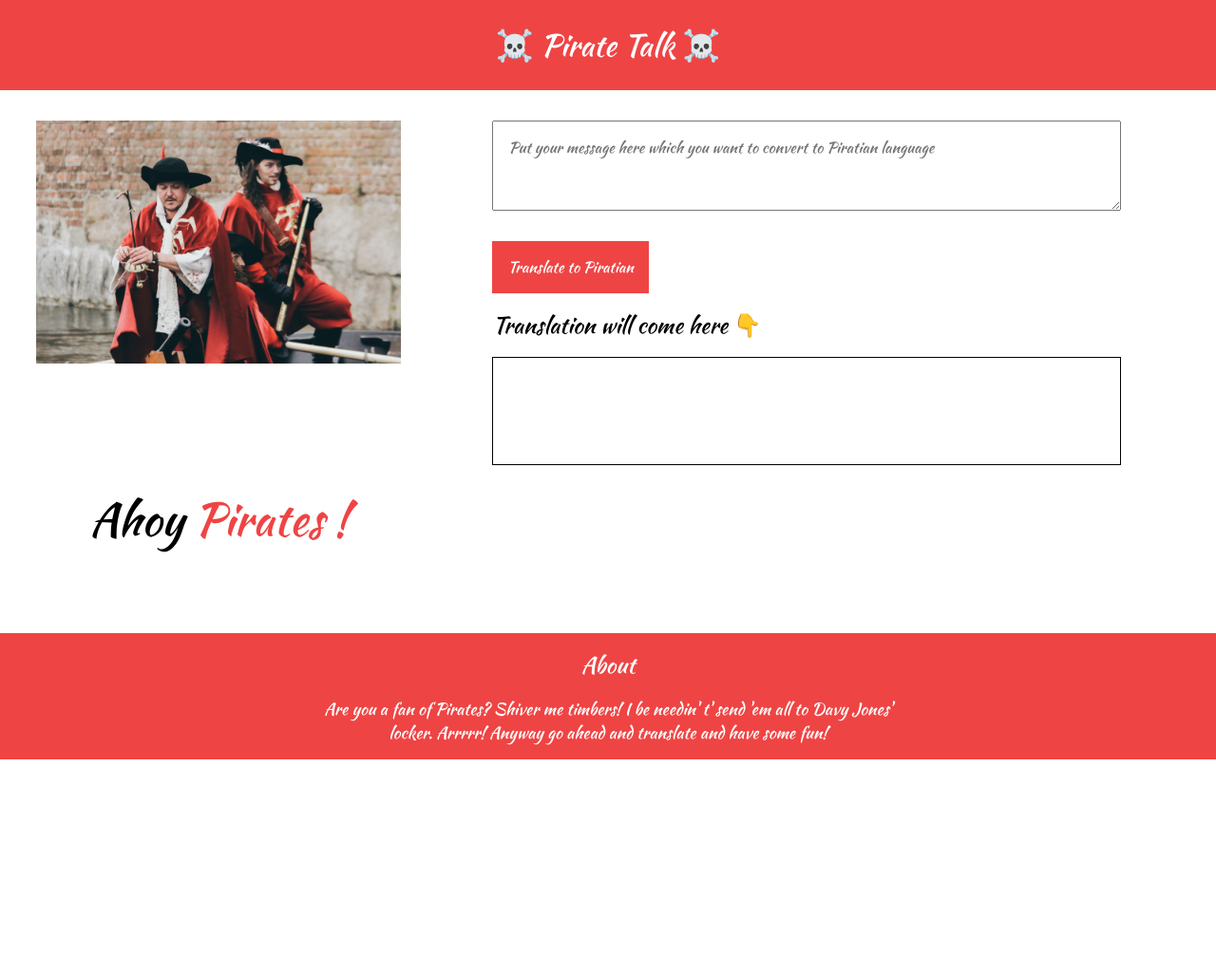
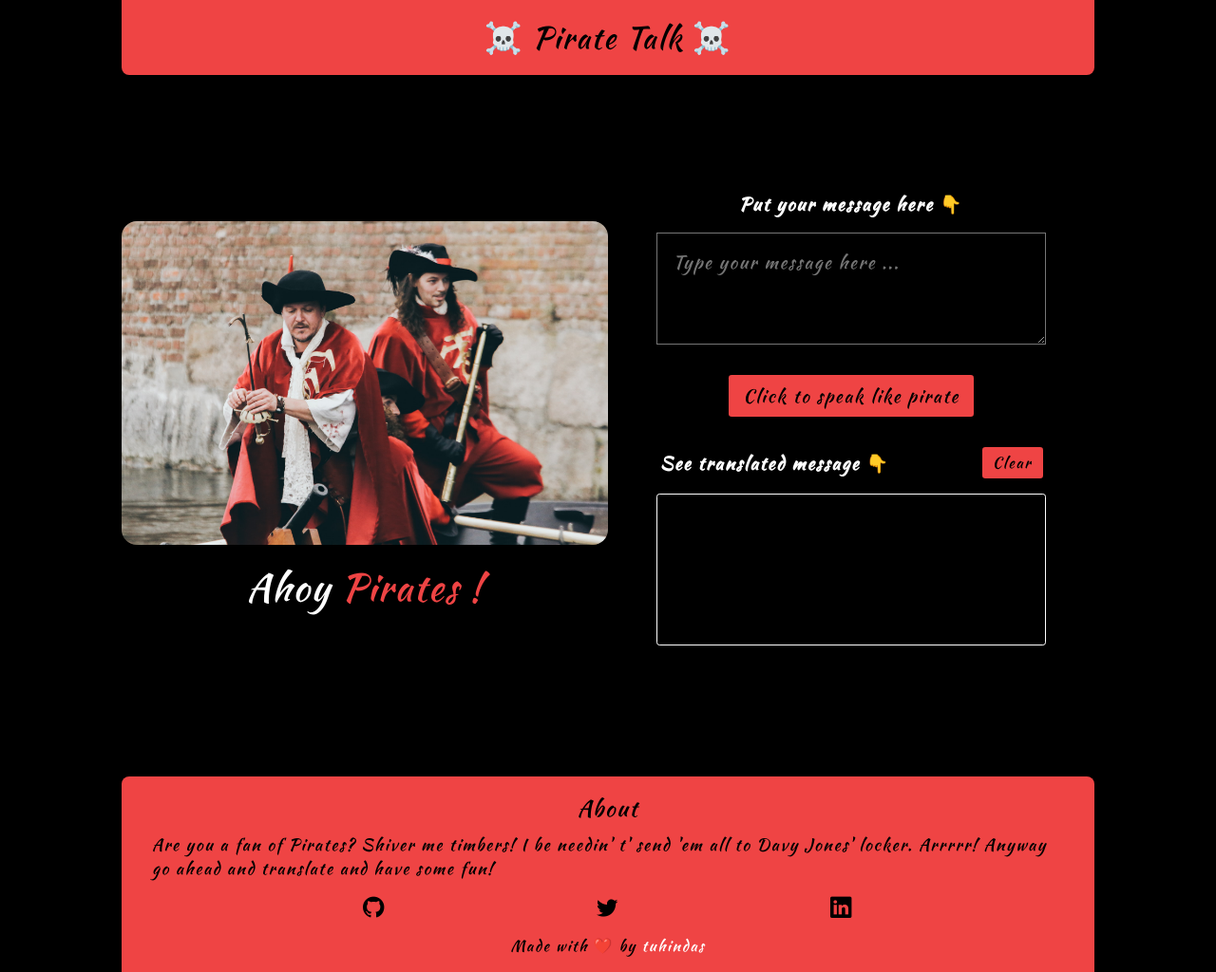
Before and after one commit to tuhindas30/piratetalks, a plain HTML site: page index.html in a window 1280 px wide. Shown: the whole page at 95% size. Before the commit the page ends 800 px from the top, so only its background shows below. Drawn offline with nearby package versions, Linux system fonts and the light colour scheme.

Commit message:
structure code 🎨

```diff
--- /dev/null
+++ b/assets/styles/styles.css
@@ -0,0 +1,207 @@
+@import url("https://fonts.googleapis.com/css2?family=Kaushan+Script&display=swap");
+@import url("https://cdn.jsdelivr.net/npm/bootstrap-icons@1.5.0/font/bootstrap-icons.css");
+
+* {
+  margin: 0;
+  padding: 0;
+  box-sizing: border-box;
+  letter-spacing: 0.1rem;
+  font-family: "Kaushan Script", cursive;
+}
+
+:root {
+  --primary-color: #ef4444;
+  --black: #000;
+  --white: #fff;
+}
+
+body {
+  color: var(--white);
+  background-color: var(--black);
+}
+
+a {
+  color: var(--black);
+  text-decoration: none;
+}
+
+.navbar {
+  padding: 1rem 0;
+  background-color: var(--primary-color);
+  text-align: center;
+  font-size: 1.4rem;
+  color: var(--black);
+}
+
+.wrapper {
+  display: flex;
+  flex-direction: column;
+}
+
+.hero-header {
+  display: flex;
+  flex-direction: column;
+  align-items: center;
+  justify-content: center;
+  height: calc(100vh - 3.8rem);
+}
+
+.hero-image {
+  width: 100%;
+  border-radius: 1rem;
+}
+
+.hero-heading {
+  margin: 1rem 0rem;
+  text-align: center;
+  font-size: 1.5rem;
+  text-align: center;
+  color: var(--white);
+}
+
+.button {
+  padding: 0.5rem 0.95rem;
+  margin: 1rem;
+  font-size: 1.2rem;
+  background-color: var(--primary-color);
+  border: none;
+  border-radius: 0.2rem;
+  cursor: pointer;
+}
+
+.button-small {
+  padding: 0.3rem 0.7rem;
+  font-size: 1rem;
+  margin: 0;
+}
+
+.button:hover {
+  transition: 0.5s;
+  background-color: rgb(239, 68, 68, 0.9);
+}
+
+.input,
+.output {
+  width: 100%;
+  text-align: center;
+}
+
+.input-heading,
+.output-heading {
+  padding: 1rem 0;
+  font-size: 1.2rem;
+  font-weight: bold;
+}
+
+.output-heading {
+  padding: 1rem 2.3rem;
+  font-size: 1rem;
+  display: flex;
+  align-items: center;
+  justify-content: space-between;
+}
+
+#text-input {
+  display: block;
+  width: 80%;
+  margin: 0 auto 1rem auto;
+  padding: 1rem;
+  font-size: 1.2rem;
+  background-color: inherit;
+  color: var(--white);
+}
+
+#output-text {
+  width: 80%;
+  height: 20vh;
+  text-align: left;
+  font-size: 1.2rem;
+  overflow-y: auto;
+  padding: 1rem;
+  margin: 0 auto 2rem auto;
+  border: 1px solid var(--white);
+  border-radius: 0.2rem;
+}
+
+footer {
+  padding: 1rem 2rem;
+  color: var(--black);
+  background-color: var(--primary-color);
+}
+
+.footer-heading {
+  text-align: center;
+  margin-bottom: 0.5rem;
+  font-size: 1.5rem;
+}
+
+.footer-text {
+  font-size: 1.1rem;
+}
+
+.social-icons-container {
+  display: flex;
+  list-style: none;
+  justify-content: space-evenly;
+  margin: 0.8rem auto;
+  font-size: 1.4rem;
+}
+
+.credits {
+  text-align: center;
+}
+
+.site-color {
+  color: var(--white);
+}
+
+.site-color:hover {
+  text-decoration: underline;
+}
+
+.icon:hover {
+  transition: 0.5s;
+  color: var(--white);
+}
+
+@media screen and (min-width: 768px) {
+  .container {
+    max-width: 80%;
+    margin: auto;
+  }
+
+  .navbar {
+    font-size: 2rem;
+    border-bottom-left-radius: 0.5rem;
+    border-bottom-right-radius: 0.5rem;
+  }
+
+  .wrapper {
+    display: flex;
+    flex-direction: row;
+    align-items: center;
+    justify-content: space-between;
+  }
+
+  .hero-header {
+    width: 50%;
+  }
+
+  .text-container {
+    width: 50%;
+  }
+
+  .hero-heading {
+    font-size: 2.5rem;
+  }
+
+  .output-heading {
+    padding: 1rem 3.4rem;
+    font-size: 1.2rem;
+  }
+
+  .footer {
+    border-top-left-radius: 0.5rem;
+    border-top-right-radius: 0.5rem;
+  }
+}
--- a/index.html
+++ b/index.html
@@ -4,28 +4,77 @@
 	<head>
 		<meta charset="UTF-8">
 		<meta name="viewport" content="width=device-width, initial-scale=1.0">
-	<link rel="icon" href="images/favicon.ico"/>
+		<meta name="theme-color" content="#000000" />
+		<meta name="description" content="An English to Pirate Language converter" />
+		<meta name="keywords" content="api, pirates, javascript, html, css" />
+		<link rel="icon" href="assets/favicon.ico" />
+		<link rel="stylesheet" href="assets/styles/styles.css">
+
+		<meta property="og:title" content="Pirate Talk">
+		<meta property="og:url" content="https://talklikepirates.netlify.app">
+		<meta property="og:description" content="An English to Pirate Language converter">
+		<meta property="og:type" content="website">
+		<meta property="og:image" content="https://i.imgur.com/dSkjEJ1.gif">
 		<title>Pirate Talk</title>
-	<link rel="stylesheet" href="styles.css">
 	</head>
 
 	<body>
-	<nav>☠️ Pirate Talk ☠️</nav>
-	<img class ="hero-image" src="images/hero.jpg" alt="">
-	<div class="hero-heading">Ahoy <span style="color: var(--primary-color)
-	;">Pirates !</span></div>
 		<div class="container">
-		<textarea id="txt-input"
-			placeholder="Put your message here which you want to convert to Piratian language"></textarea>
-		<button id="btn-translate"> Translate to Piratian</button>
-		<div class="output-heading">Translation will come here 👇</div>
-		<div id="output"></div>
+			<nav class="navbar">☠️ Pirate Talk ☠️</nav>
+			<div class="wrapper">
+				<header class="hero-header">
+					<img class="hero-image" src="assets/hero.jpg" alt="">
+					<div class="hero-heading">Ahoy <span style="color: var(--primary-color);">Pirates !</span>
 					</div>
-	<script src="index.js"></script>
+				</header>
+				<div class="text-container">
+					<div class="input">
+						<p class="input-heading">Put your message here 👇</p>
+						<textarea id="text-input" placeholder="Type your message here ..." rows="3"></textarea>
+						<button id="btn-translate" class="button"> Click to speak like pirate</button>
+					</div>
+					<div class="output">
+						<div class="output-heading">
+							<div>See translated message 👇</div>
+							<button id="btn-clear" class="button button-small">Clear</button>
+						</div>
+						<div id="output-text"></div>
+					</div>
+				</div>
+			</div>
+			<footer class="footer">
+				<div class="footer-heading">About</div>
+				<p class="footer-text">Are you a fan of Pirates? Shiver me timbers! I be needin' t' send 'em all to Davy
+					Jones' locker.
+					Arrrrr!
+					Anyway go ahead and translate and have some fun!</p>
+				<ul class="social-icons-container">
+					<li>
+						<a href="https://github.com/tuhindas30/piratetalks" target="_blank" class="icon">
+							<i class="bi bi-github"></i>
+						</a>
+					</li>
+					<li class="icon">
+						<a href="https://twitter.com/tuhindas30" target="_blank" class="icon">
+							<i class="bi bi-twitter"></i>
+						</a>
+					</li>
+					<li class="icon">
+						<a href="https://linkedin.com/in/tuhindas30" target="_blank" class="icon">
+							<i class="bi bi-linkedin"></i>
+						</a>
+					</li>
+				</ul>
+				<div class="credits">Made with ❤️ by
+					<span>
+						<a href="https://tuhindas.me" class="site-color" target="_blank">
+							tuhindas
+						</a>
+					</span>
+				</div>
+			</footer>
+		</div>
+		<script src="js/index.js"></script>
 	</body>
-<footer>
-	<div class="footer-heading">About</div>
-	<p>Are you a fan of Pirates? Shiver me timbers! I be needin' t' send 'em all to Davy Jones' locker. Arrrrr! Anyway go ahead and translate and have some fun!</p>
-</footer>
 
 </html>
--- a/index.js
+++ /dev/null
@@ -1,22 +0,0 @@
-const btnTranslate = document.getElementById("btn-translate");
-const txtInput = document.getElementById("txt-input");
-const outputDiv = document.getElementById("output");
-
-const serverURL = "	https://api.funtranslations.com/translate/pirate.json";
-
-function getTranslatedURL(text) {
-    return serverURL + "?" + "text=" + text;
-
-}
-btnTranslate.addEventListener("click", () => {
-    var inputTxt = txtInput.value;
-    fetch(getTranslatedURL(inputTxt))
-    .then(response => response.json())
-    .then(json => {
-        outputDiv.innerText = json.contents.translated;
-    })
-    .catch(() => {
-        console.log("Error occured");
-        alert("Something went wrong with the server. Try after sometime")
-    });
-});
--- /dev/null
+++ b/js/index.js
@@ -0,0 +1,23 @@
+const btnTranslate = document.getElementById("btn-translate");
+const btnClear = document.getElementById("btn-clear");
+const textInput = document.getElementById("text-input");
+const outputDiv = document.getElementById("output-text");
+
+const serverURL = "	https://api.funtranslations.com/translate/pirate.json";
+
+const getTranslatedURL = (text) => `${serverURL}?text=${text}`;
+
+btnClear.addEventListener("click", () => (outputDiv.innerText = ""));
+
+btnTranslate.addEventListener("click", async () => {
+  const inputText = textInput.value;
+
+  try {
+    const response = await fetch(getTranslatedURL(inputText)).then((data) =>
+      data.json()
+    );
+    outputDiv.innerText = response.contents.translated;
+  } catch (error) {
+    alert("Something went wrong. Try after sometime :(");
+  }
+});
--- a/styles.css
+++ /dev/null
@@ -1,90 +0,0 @@
-@import url('https://fonts.googleapis.com/css2?family=Kaushan+Script&display=swap');
-
-:root {
-    --primary-color: #EF4444;
-}
-body {
-    font-family: 'Kaushan Script', cursive;
-    margin: 0;
-    color: white;
-}
-nav {
-    padding: 1.5rem 0rem;
-    background-color: var(--primary-color);
-    text-align: center;
-    font-size: 2rem;
-}
-.container {
-    position: relative;
-    margin: auto;
-    left: 15%;
-    width: 49%;
-    height: 100%;
-}
-.hero-image {
-    position: absolute;
-    left: 3%;
-    width: 30%;
-    margin: 2rem 0rem;
-}
-.hero-heading {
-    position: absolute;
-    left: 3%;
-    top: 60%;
-    width: 30%;
-    margin: 2rem 0rem;
-    text-align: center;
-    font-size: 3rem;
-    color: black;
-}
-textarea {
-    display: block;
-    width: 100%;
-    margin: 2rem 0rem;
-    padding: 1rem;
-    font-size: 1rem;
-    font-family: inherit;
-    overflow: scroll;
-}
-button {
-    padding: 1rem;
-    font-size: 1rem;
-    font-family: inherit;
-    background-color: var(--primary-color);
-    border: none;
-    color: white;
-}
-.output-heading {
-    font-size: 1.5rem;
-    margin: 1rem 0rem;
-    color: black;
-}
-#output {
-    border: 1px solid black;
-    font-size: 1rem;
-    width: 100%;
-    height: 10vh;
-    overflow: scroll;
-    padding: 1rem;
-    margin-bottom: 2rem;
-    color: black;
-}
-footer {
-    position: fixed;
-    bottom: 0;
-    background-color: var(--primary-color);
-    width: 100%;
-
-}
-.footer-heading {
-    text-align: center;
-    padding-top: 1rem;
-    font-size: 1.5rem;
-}
-footer p {
-    text-align: center;
-    max-width: 50%;
-    margin: auto;
-    font-size: 1.1rem;
-    padding: 1rem 0rem;
-}
```
Also changed, not shown: assets/favicon.ico (renamed from images/favicon.ico), assets/hero.jpg (renamed from images/hero.jpg). Lines whose indentation alone changed are shown as unchanged.
